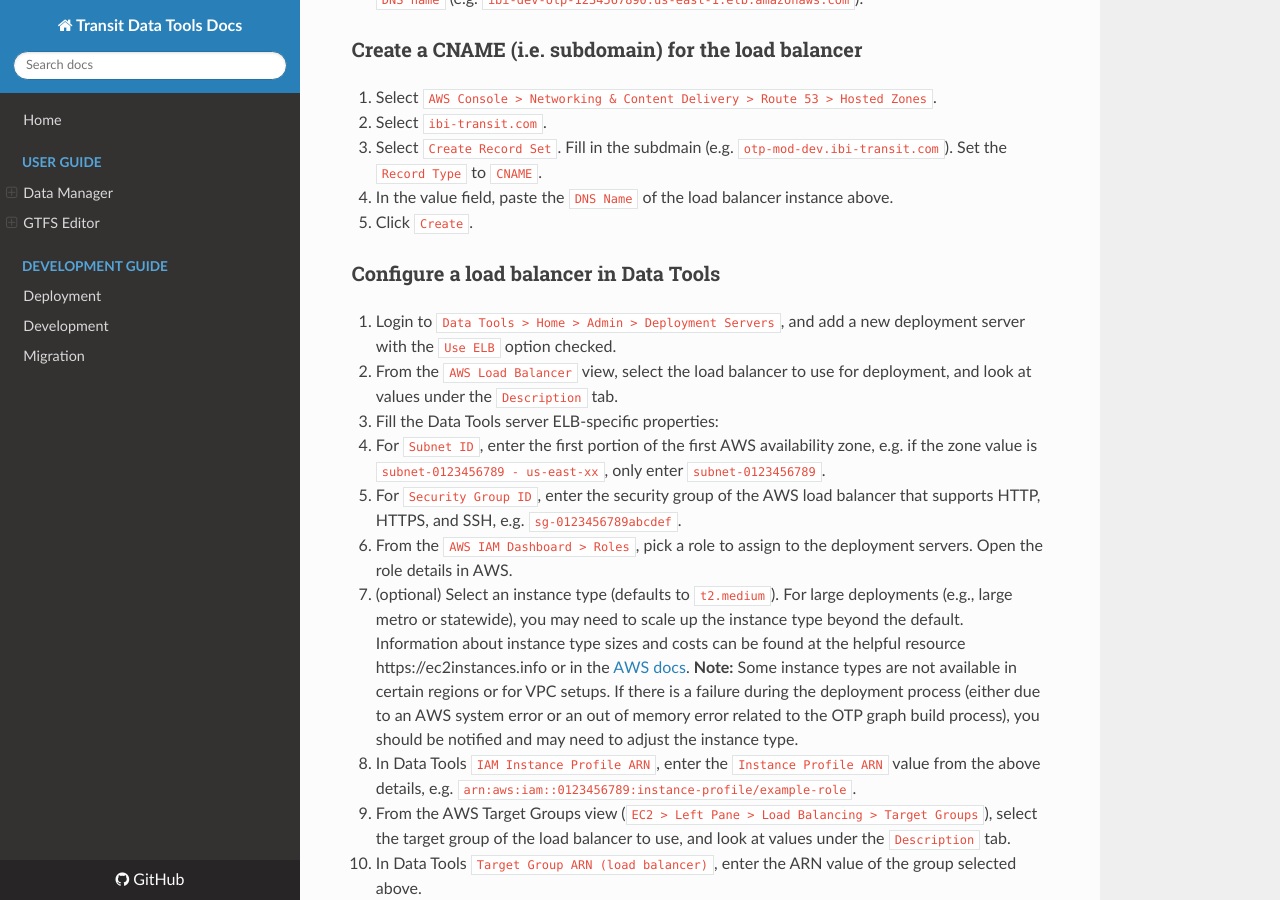
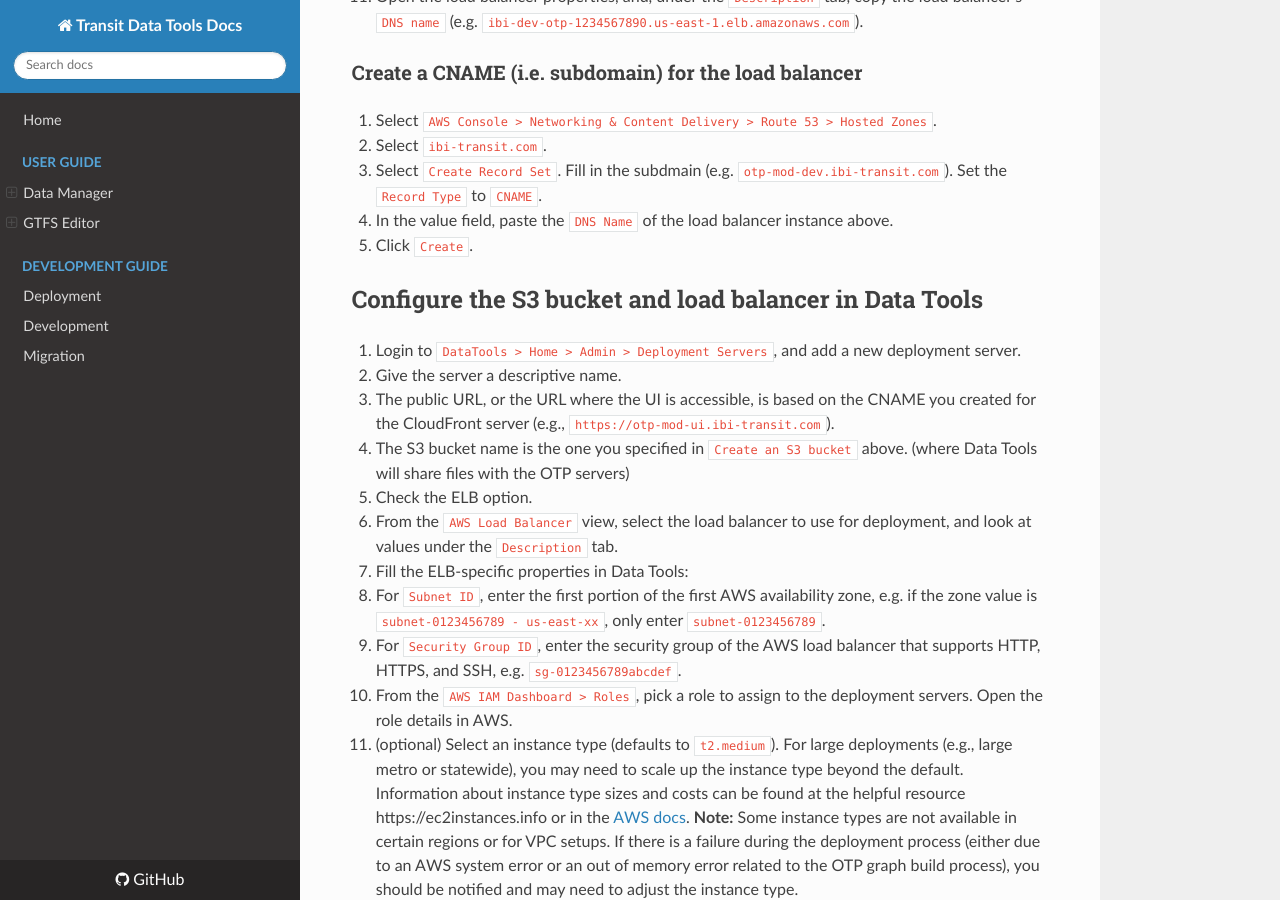
Before and after one commit to wtchen/datatools-ui, an MkDocs documentation site: the page built from docs/user/otp-deployment.md, in a window 1280 px wide and 900 px high, scrolled down 2217 px. Built offline with MkDocs 1.6.1, drawn with Linux system fonts in a browser that asks for light colours; nearby versions of some CDN libraries; old or Windows-style settings are respelled for this version of MkDocs; some of the changed text lies outside the part shown.

Commit message:
S3 names, removed svr inst types assumption.

```diff
--- a/docs/user/otp-deployment.md
+++ b/docs/user/otp-deployment.md
@@ -6,23 +6,23 @@
 
 1. Create the UI server (AWS S3 and CloudFront)
 2. Create the backend load balancer (AWS EC2).
+3. Configure the servers in Data Tools
 
 Assumptions for IBI-hosted deployments:
 
 1. You have access to an IBI Group Amazon Web Services (AWS) environment.
-2. Server instance types (e.g. `t2.medium`) exist on AWS.
-3. A "key file name" exists. This is the private key file used to connect to EC2 servers via ssh. It usually ends in `.pem`.
-4. A Virtual Private Cloud (VPC) with two subnets exists on AWS.
-5. You are an admin for Data Tools.
+2. A "key file name" exists. This is the private key file used to connect to EC2 servers via ssh. It usually ends in `.pem`.
+3. A Virtual Private Cloud (VPC) with two subnets exists on AWS.
+4. You are an admin for Data Tools.
 
-## UI "Server": S3 Buckets and CloudFront
+## UI Server: S3 Buckets and CloudFront
 
 The OTP user interface is delivered using a plain HTTP file server that does not perform any computations. The file server consists of one S3 bucket. For fast high-bandwidth file delivery, we mirror the S3 bucket using CloudFront.
 
 ### Create an S3 Bucket
 
-Select `AWS Console > Storage > S3 > Create Bucket`. Each deployment has its own bucket.
-When specifying options, uncheck `Block All Public Access`.
+Select `AWS Console > Storage > S3 > Create Bucket`. Each deployment uses its own bucket.
+Specify a name (write down the name for use in Data Tools later), and when specifying options, uncheck `Block All Public Access`.
 
 ### Create a CloudFront instance
 
@@ -72,12 +72,17 @@
 4. In the value field, paste the `DNS Name` of the load balancer instance above.
 5. Click `Create`.
 
+## Configure the S3 bucket and load balancer in Data Tools
 
-### Configure a load balancer in Data Tools
+1. Login to `DataTools > Home > Admin > Deployment Servers`, and add a new deployment server.
 
-1. Login to `Data Tools > Home > Admin > Deployment Servers`, and add a new deployment server with the `Use ELB` option checked.
+* Give the server a descriptive name.
+* The public URL, or the URL where the UI is accessible, is based on the CNAME you created for the CloudFront server (e.g., `https://otp-mod-ui.ibi-transit.com`).
+* The S3 bucket name is the one you specified in `Create an S3 bucket` above. (where Data Tools will share files with the OTP servers)
+* Check the ELB option.
+
 2. From the `AWS Load Balancer` view, select the load balancer to use for deployment, and look at values under the `Description` tab.
-3. Fill the Data Tools server ELB-specific properties:
+3. Fill the ELB-specific properties in Data Tools:
 * For `Subnet ID`, enter the first portion of the first AWS availability zone, e.g. if the zone value is `subnet-0123456789 - us-east-xx`, only enter `subnet-0123456789`.
 * For `Security Group ID`, enter the security group of the AWS load balancer that supports HTTP, HTTPS, and SSH, e.g. `sg-0123456789abcdef`.
 4. From the `AWS IAM Dashboard > Roles`, pick a role to assign to the deployment servers. Open the role details in AWS.
```
